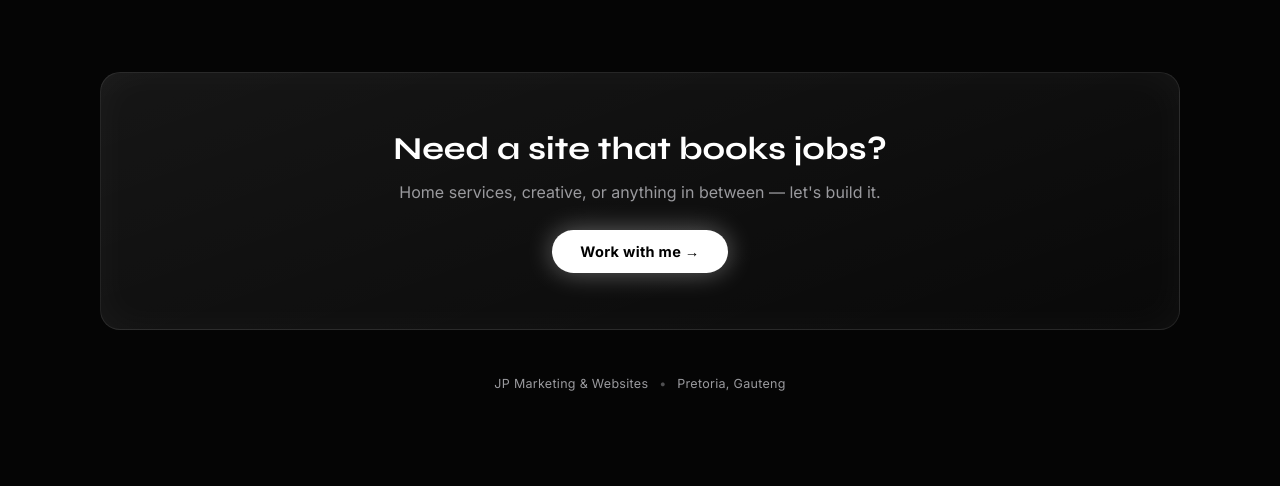
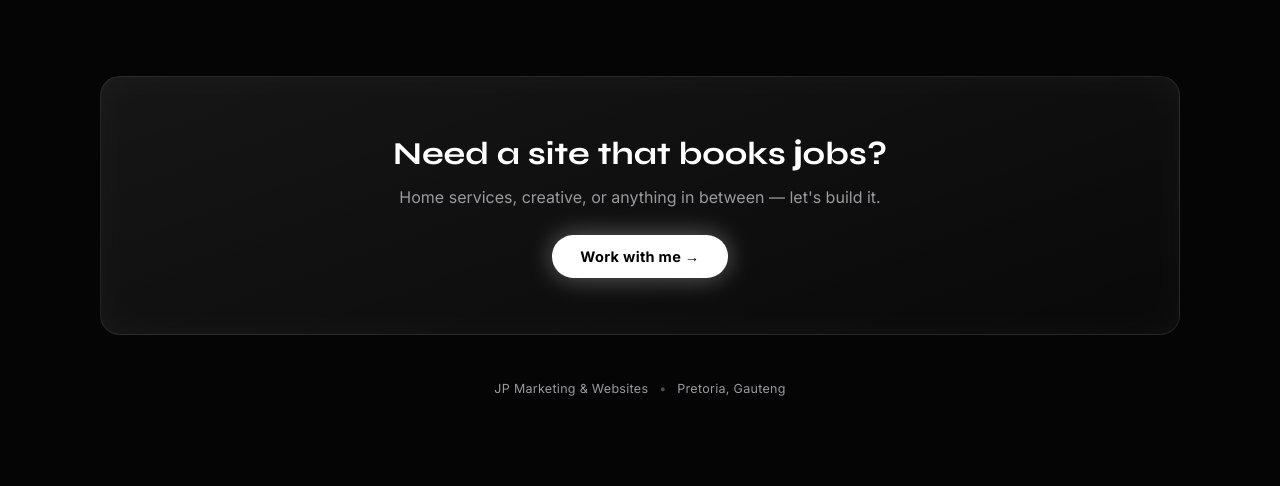
Before and after one commit to wst7figs/jp-bookedtobuilt, a plain HTML site: page index.html in a window 1280 px wide. Shown: the part 2305-2791 px from the top of the page. Drawn offline with Linux system fonts and the light colour scheme.

Commit message:
Fix "jobs" reading as "iobs" in headings
Syne draws a lowercase j without a hook, so at display sizes it reads as
an i. Render just those j's in Inter.

Co-Authored-By: Claude Opus 5.5 <noreply@anthropic.com>

```diff
--- a/index.html
+++ b/index.html
@@ -83,6 +83,8 @@
     border:1px solid var(--line);border-radius:999px;padding:7px 15px;
   }
   .verse b{color:#fff;text-shadow:0 0 14px var(--glow)}
+  /* Syne draws a lowercase j with no hook, so it reads as an i at large sizes; borrow Inter's j */
+  .jfix{font-family:'Inter',system-ui,sans-serif;font-weight:800}
 
   /* the visual is drawn in % of its own box, so it scales as one piece at every width */
   .hero-visual{position:relative;width:100%;max-width:460px;aspect-ratio:46/43}
@@ -713,7 +715,7 @@
     <header class="hero">
       <div class="hero-copy">
         <p class="kicker">Hi, I'm <b>Jean-Pierre</b> from JP Marketing &amp; Websites.</p>
-        <h1 class="headline">Websites that book jobs, not just look pretty.</h1>
+        <h1 class="headline">Websites that book <span class="jfix">j</span>obs, not <span class="jfix">j</span>ust look pretty.</h1>
         <p class="tag">Founder, builder, creative. I build the site, the systems and the content that keep your calendar full.</p>
         <div class="hero-actions">
           <a class="hero-cta" href="book.html">Work with me <span class="cta-arrow">→</span></a>
@@ -934,7 +936,7 @@
 
     <!-- CTA -->
     <div class="cta">
-      <h2>Need a site that books jobs?</h2>
+      <h2>Need a site that books <span class="jfix">j</span>obs?</h2>
       <p>Home services, creative, or anything in between — let's build it.</p>
       <a href="book.html">Work with me →</a>
     </div>
```
